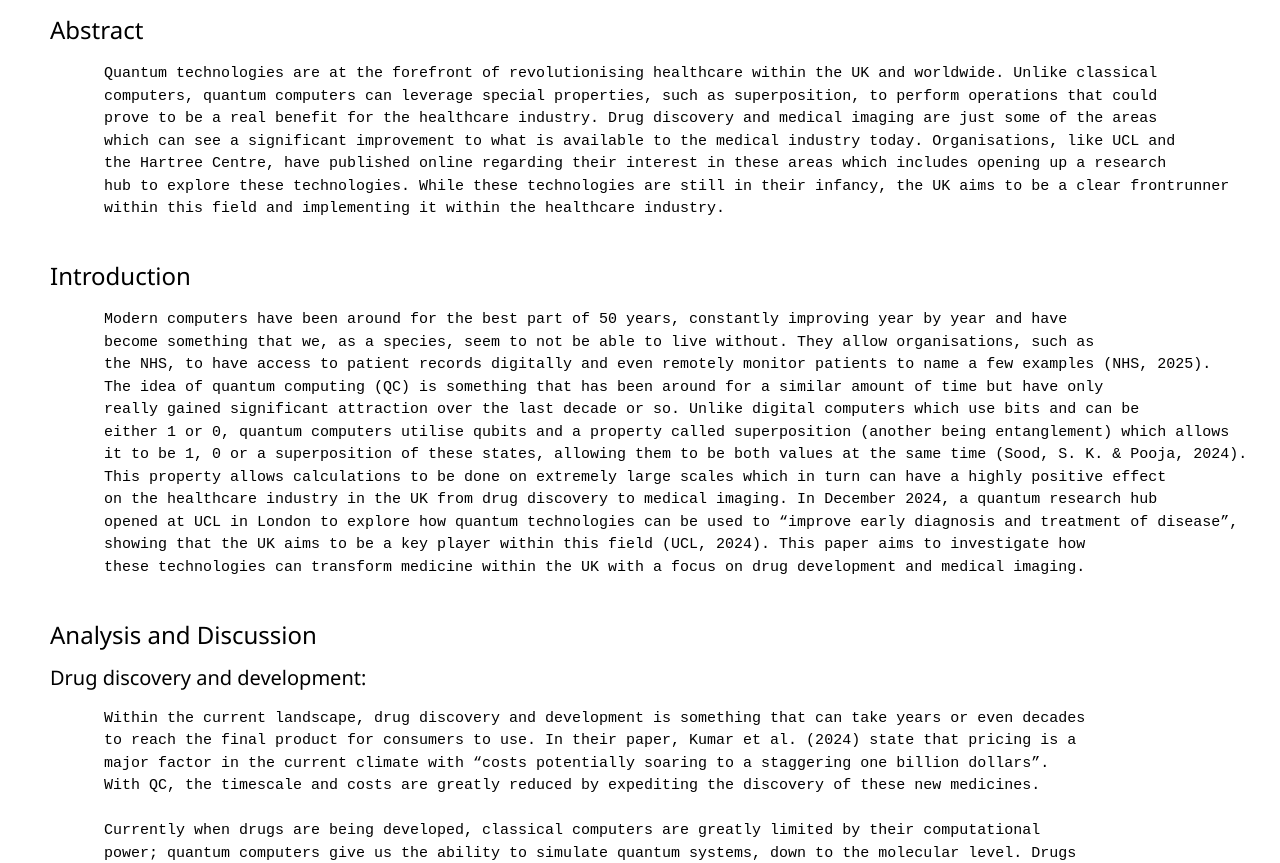
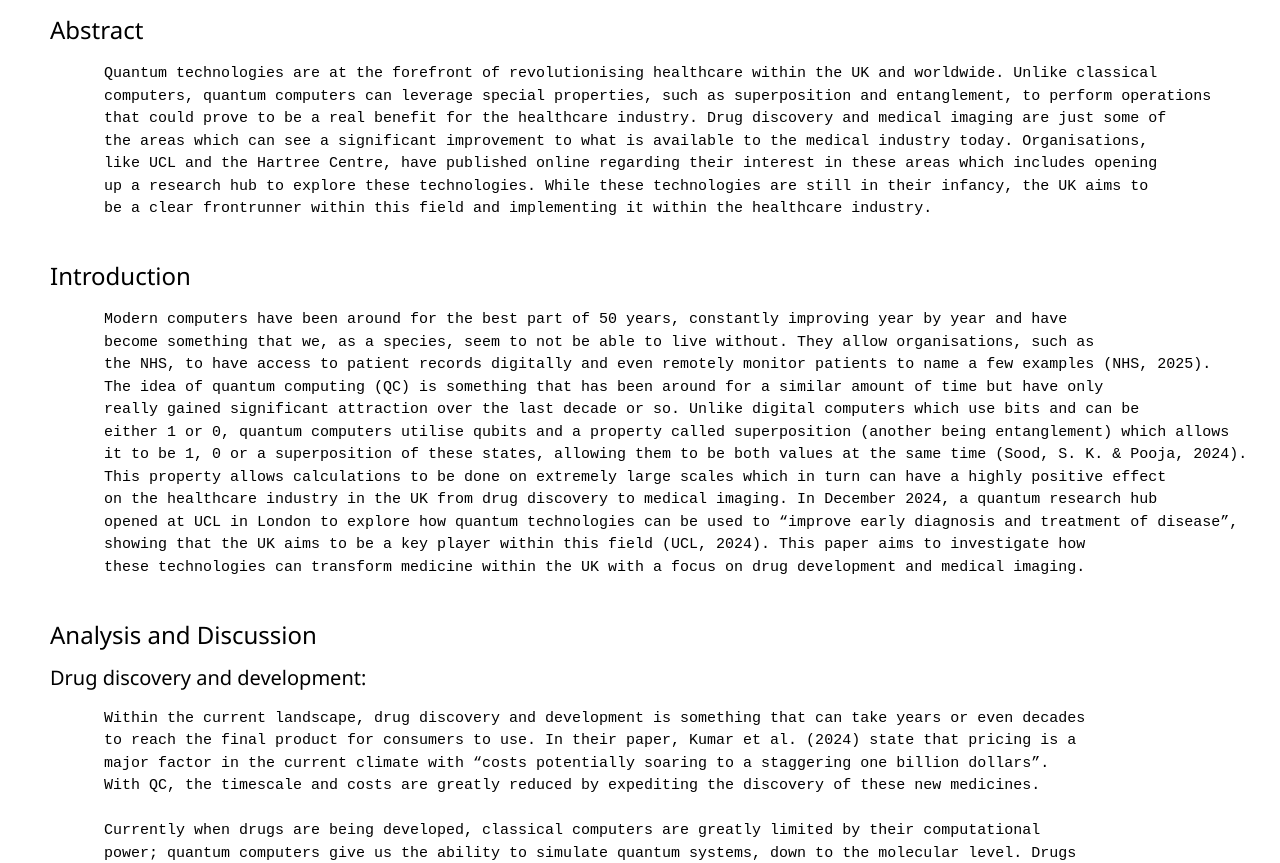
Before and after one commit to FEPSFY6931284/FY6931284, a plain HTML site: page index.html in a window 1280 px wide. Shown: the part 916-1779 px from the top of the page. Drawn offline with nearby package versions, Linux system fonts and the light colour scheme.

Commit message:
Update index.html

```diff
--- a/index.html
+++ b/index.html
@@ -163,12 +163,12 @@
     <p>
     <pre id="Abstract">
       Quantum technologies are at the forefront of revolutionising healthcare within the UK and worldwide. Unlike classical
-      computers, quantum computers can leverage special properties, such as superposition, to perform operations that could
-      prove to be a real benefit for the healthcare industry. Drug discovery and medical imaging are just some of the areas
-      which can see a significant improvement to what is available to the medical industry today. Organisations, like UCL and
-      the Hartree Centre, have published online regarding their interest in these areas which includes opening up a research
-      hub to explore these technologies. While these technologies are still in their infancy, the UK aims to be a clear frontrunner
-      within this field and implementing it within the healthcare industry.
+      computers, quantum computers can leverage special properties, such as superposition and entanglement, to perform operations
+      that could prove to be a real benefit for the healthcare industry. Drug discovery and medical imaging are just some of
+      the areas which can see a significant improvement to what is available to the medical industry today. Organisations,
+      like UCL and the Hartree Centre, have published online regarding their interest in these areas which includes opening
+      up a research hub to explore these technologies. While these technologies are still in their infancy, the UK aims to
+      be a clear frontrunner within this field and implementing it within the healthcare industry.
     </pre>
     </p>
 
```
